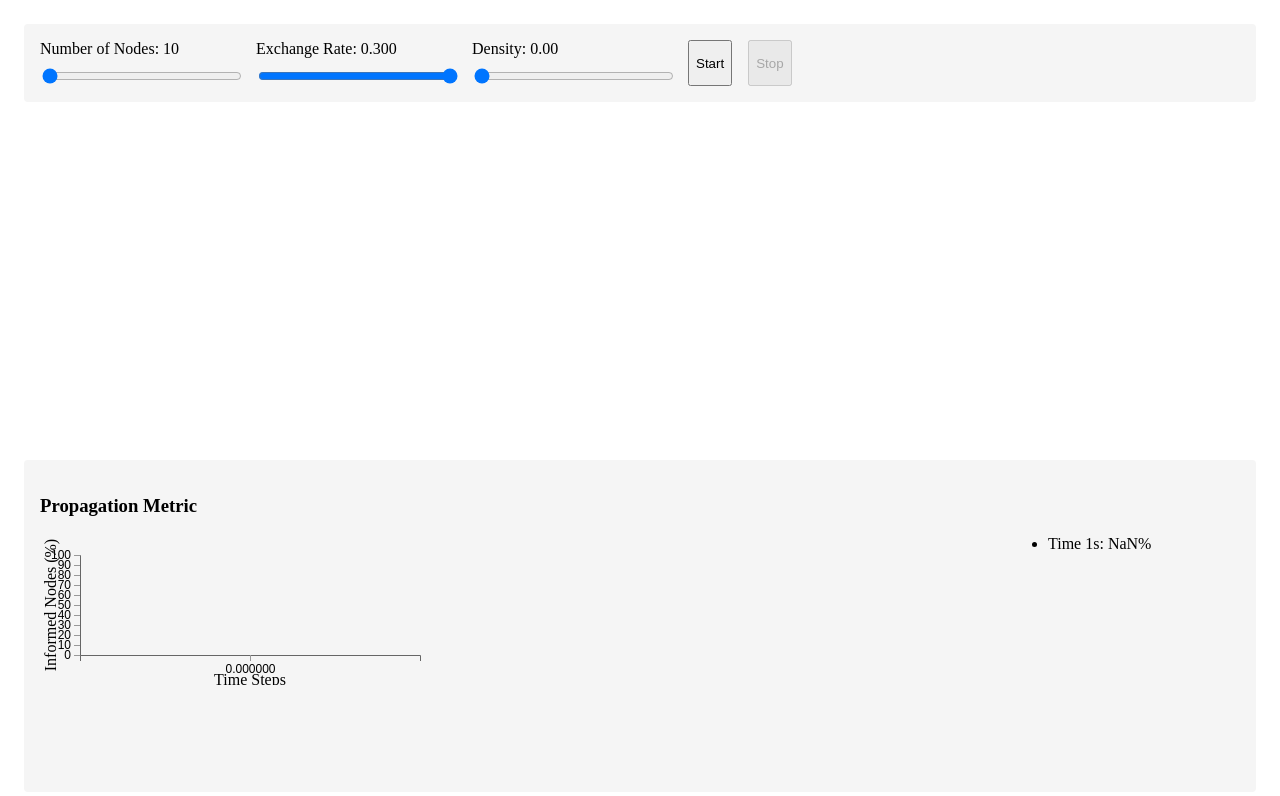
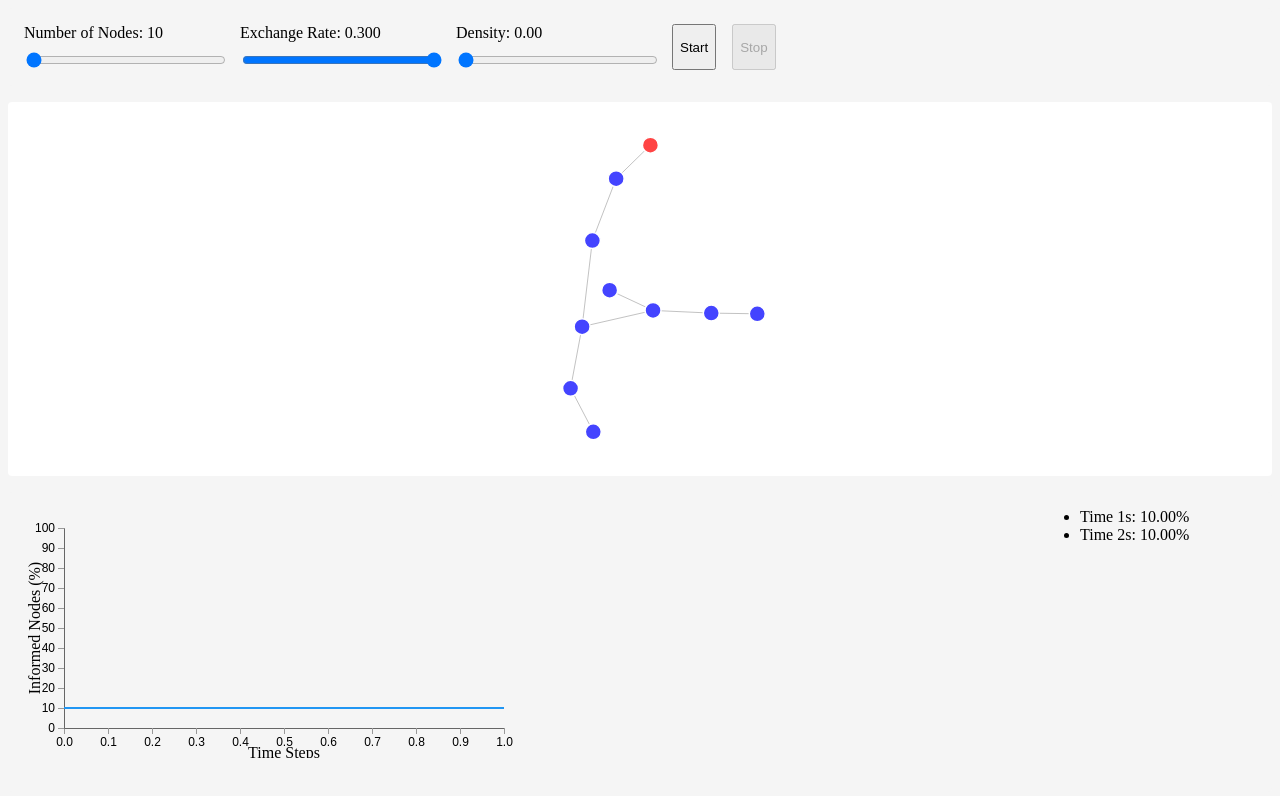
Before and after one commit to tsereda/VectorConsensusVisualization, a SvelteKit app: page / in a window 1280 px wide. Shown: the top 796 px of the page. Built offline with nearby package versions, Linux system fonts and the light colour scheme.

Commit message:
misc formatting

```diff
--- a/src/routes/+page.svelte
+++ b/src/routes/+page.svelte
@@ -3,6 +3,11 @@
   import PropagationGraph from '$lib/components/PropagationGraph.svelte';
   import { config, graphData, propagationMetric } from '$lib/stores';
   import { generateInitialGraph } from '$lib/simulation';
+  import { onMount } from 'svelte';
+
+  onMount(() => {
+    initializeGraph();
+  });
 
   function initializeGraph() {
     propagationMetric.set([]); // Reset metrics
@@ -86,12 +91,11 @@ function startSimulation() {
     </div>
 
     <div class="metrics">
-        <h3>Propagation Metric</h3>
         <div class="metrics-content">
             <div class="graph-section">
                 <PropagationGraph
-                    width={400}
-                    height={150}
+                    width={500}
+                    height={250}
                 />
             </div>
             <div class="log-section">
@@ -106,11 +110,21 @@ function startSimulation() {
 </div>
 
 <style>
+    :global(body) {
+        margin: 0;
+        padding: 0;
+        overflow: hidden;
+        background: #f5f5f5;
+    }
+
+    :global(*) {
+        box-sizing: border-box;
+    }
     .container {
         display: flex;
         flex-direction: column;
         height: 100vh;
-        padding: 1rem;
+        padding: .5rem;
         box-sizing: border-box;
         gap: 1rem;
     }
@@ -145,7 +159,6 @@ function startSimulation() {
         border-radius: 4px;
         padding: 1rem;
         height: 300px;
-        overflow-y: auto;  /* Enable vertical scrolling */
     }
 
     .metrics-content {
```
